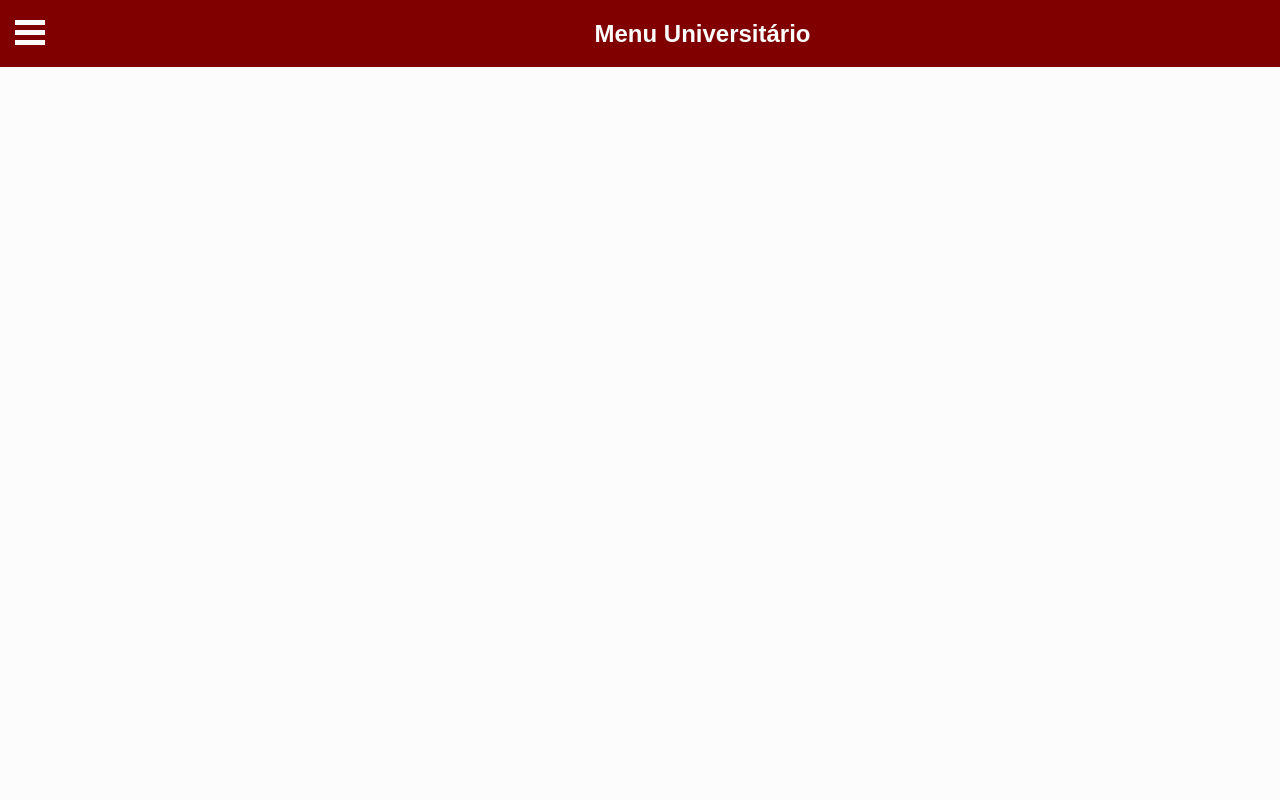
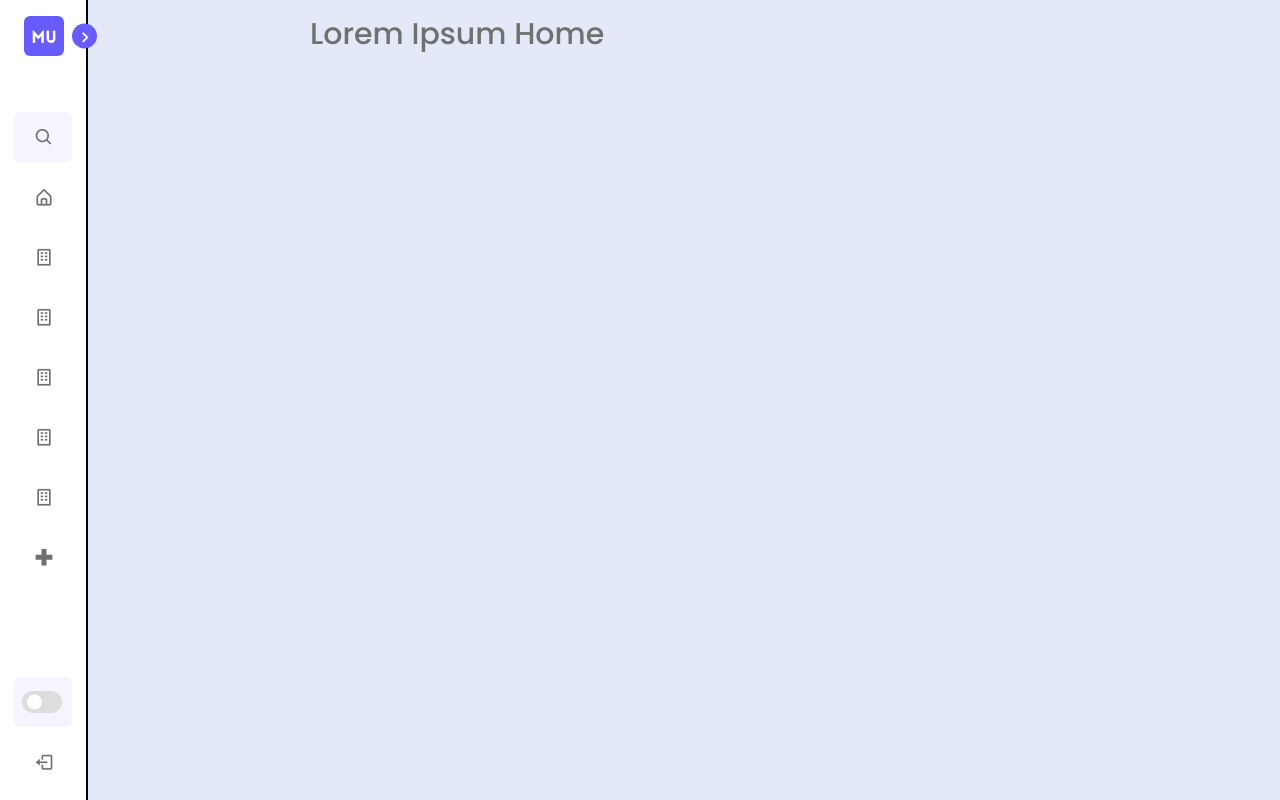
Before and after one commit to GustavoLuizFarignoli/MenuUniversitario, a PHP site: page / in a window 1280 px wide. Run offline with PHP 8.4, Linux system fonts and the light colour scheme.

Commit message:
Bug fixing & Ui changes

```diff
--- a/css/style.css
+++ b/css/style.css
@@ -14,6 +14,7 @@
     --primary-color-light: #F6F5FF;
     --toggle-color: #DDD;
     --text-color: #707070;
+    --border-color: #000;
 
     /* ====== Transition ====== */
     --tran-03: all 0.2s ease;
@@ -40,6 +41,7 @@
     --primary-color-light: #3a3b3c;
     --toggle-color: #fff;
     --text-color: #ccc;
+    --border-color: gray;
 }
 
  .sidebar{
@@ -49,7 +51,9 @@
     height: 100%;
     width: 270px;
     padding: 10px 14px;
-    background: var(--sidebar-color);
+    background: var(--sidebar-color); /* var(--sidebar-color) */
+    border-right: 2px solid var(--border-color);
+    backdrop-filter: blur(1000px);
     transition: var(--tran-05);
     z-index: 100;
 }
@@ -66,22 +70,33 @@
 }
 
 .sidebar header .image,
+.sidebar .icon-pesquisar,
+.sidebar .icon-home,
 .sidebar .icon-amarelo,
 .sidebar .icon-azul,
 .sidebar .icon-verde,
 .sidebar .icon-laranja,
 .sidebar .icon-vermelho,
-.sidebar .icon-medicina{
+.sidebar .icon-medicina,
+.sidebar .moon,
+.sidebar .sun,
+.sidebar .icon-sair{
     min-width: 60px;
     border-radius: 6px;
 }
 
+.sidebar .icon-pesquisar,
+.sidebar .icon-home,
 .sidebar .icon-amarelo,
 .sidebar .icon-azul,
 .sidebar .icon-verde,
 .sidebar .icon-laranja,
 .sidebar .icon-vermelho,
-.sidebar .icon-medicina{
+.sidebar .icon-medicina,
+.sidebar .moon,
+.sidebar .sun,
+.sidebar .icon-sair{
+    color: var(--text-color);
     min-width: 60px;
     border-radius: 6px;
     height: 100%;
@@ -206,31 +221,30 @@
 }
 
 .sidebar li a:hover{
-    background-color: var(--primary-color);
+    background-color: var(--primary-color-light);
 }
 
 .sidebar li a:hover .text{
-    color: var(--sidebar-color);
+    color: var(--text-color);
 }
 
-/* deu errado :)*/
 .sidebar li a:hover .icon-amarelo{
-    color: yellow;
+    color: #ffdf64;
 }
 .sidebar li a:hover .icon-azul{
-    color: blue;
+    color: #47b9ff;
 }
 .sidebar li a:hover .icon-verde{
-    color: green;
+    color: #0dab76;
 }
 .sidebar li a:hover .icon-laranja{
     color:orange;
 }
 .sidebar li a:hover .icon-vermelho{
-    color: red;
+    color: #ff1053;
 }
 .sidebar li a:hover .icon-medicina{
-    color: pink;
+    color: #ff1053;
 }
 
 body.dark .sidebar li a:hover .icon,
--- a/index.html
+++ b/index.html
@@ -5,15 +5,17 @@
     <meta charset="UTF-8">
     <meta http-equiv="X-UA-Compatible" content="IE=edge">
     <meta name="viewport" content="width=device-width, initial-scale=1.0">
-    <link rel="stylesheet" href="style.css">
+    <link rel="stylesheet" href="css/style.css">
     <link href='https://unpkg.com/boxicons@2.1.1/css/boxicons.min.css' rel='stylesheet'>
+    <title>Menu Universitário</title>
+    <link rel="icon" type="image/x-icon" href="imagens/u.png">
 </head>
 <body>
     <nav class="sidebar close">
         <header>
             <div class="image-text">
                 <span class="image">
-                    <img src="u.png" alt="logo">
+                    <img src="imagens/u.png" alt="logo">
                 </span>
 
                 <div class="text logo-text">
```
Also changed, not shown: imagens/u.png (renamed from u.png), inutilizados/index.css (renamed from css/index.css), inutilizados/index.php (renamed from index.php).
